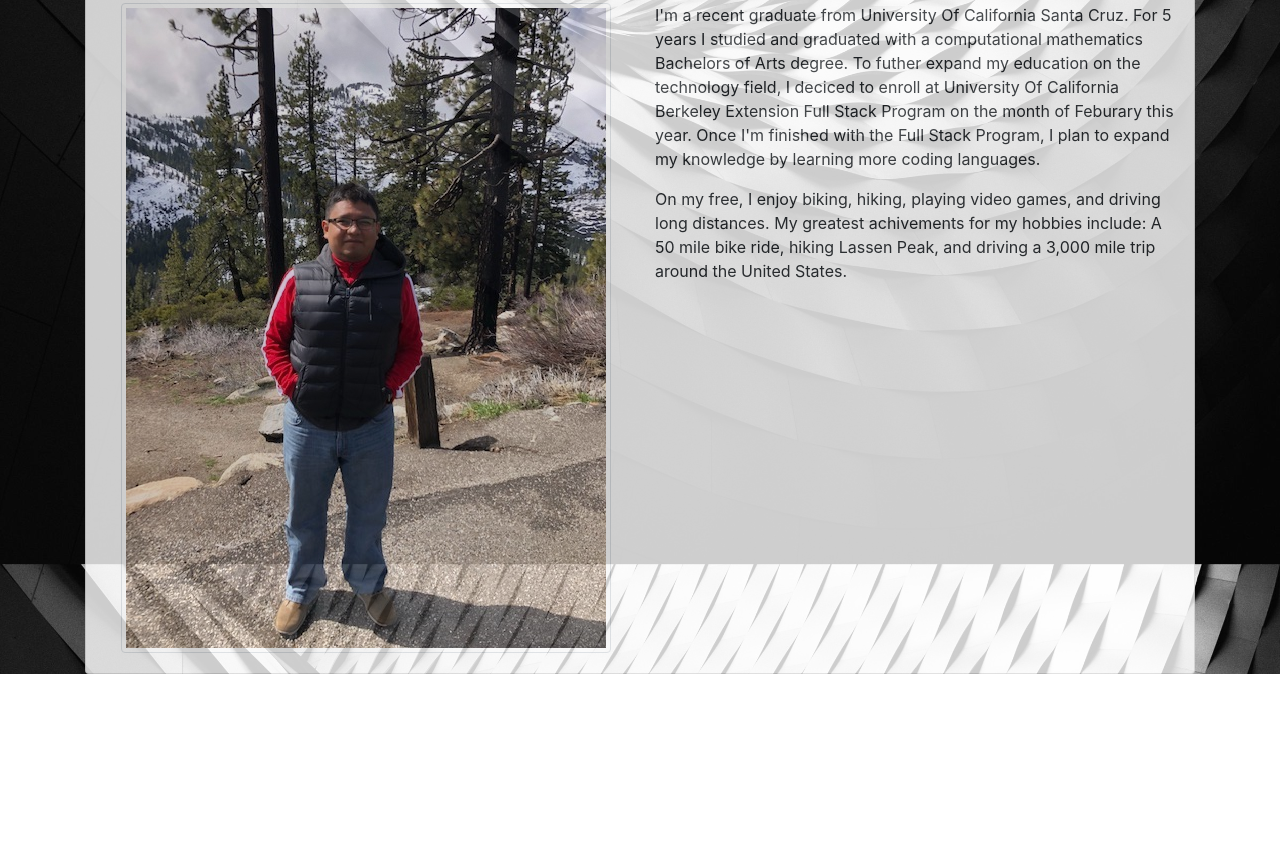
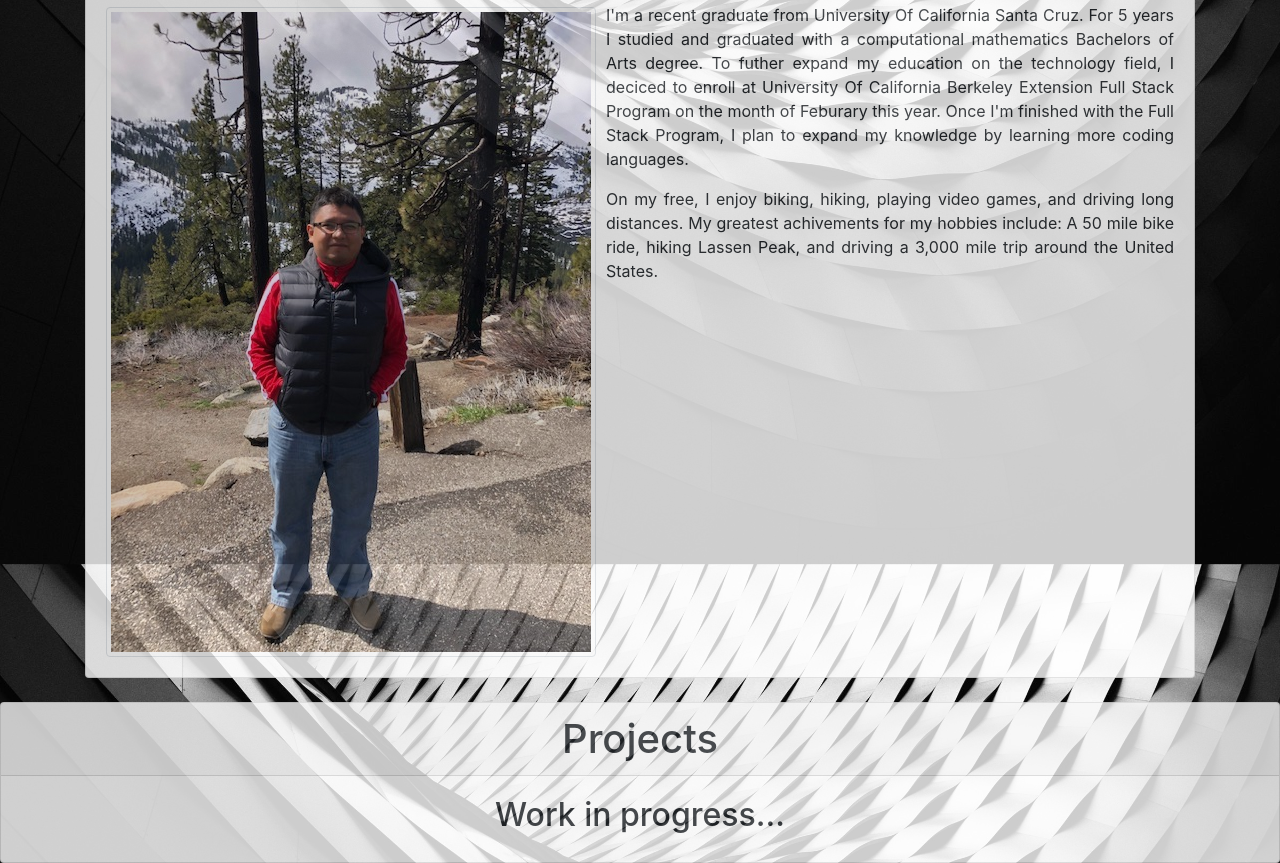
Before and after one commit to clavejin18/Jaime-A-Perez, a plain HTML site: page index.html in a window 1280 px wide. Shown: the part 289-1152 px from the top of the page. Before the commit the page ends 963 px from the top, so only its background shows below. Drawn offline with nearby package versions, Linux system fonts and the light colour scheme.

Commit message:
improvements on biography section

```diff
--- a/assets/css/style.css
+++ b/assets/css/style.css
@@ -19,3 +19,4 @@ body{
     background: greenyellow;
     color: rgb(0, 94, 255);
 }
+.text{overflow:auto}
--- a/index.html
+++ b/index.html
@@ -71,21 +71,36 @@
     </h1>
     <div class="row">
 <!-- picture column-->
+      <div class="container"></div>
       <div class="col">
           <div class="text-center">
-            <img src="assets/images/photos/myPic.jpg"class="img-fluid img-thumbnail">
+            <img src="assets/images/photos/myPic.jpg"class="img-fluid img-thumbnail  " style="float:left;margin: 4px 10px 0px 0px;">
+            </div>
+<!-- Biography information-->
+            <div class="">
+                <p class="text-justify">
+                    I'm a recent graduate from University Of California Santa Cruz. For 5 years I studied and graduated with a computational mathematics Bachelors of Arts degree. To futher expand my education on the technology field, I deciced to enroll at University Of California Berkeley Extension Full Stack Program on the month of Feburary this year. Once I'm finished with the Full Stack Program, I plan to expand my knowledge by learning more coding languages.
+                  </p>
+                  <p class="text-justify">
+                    On my free, I enjoy biking, hiking, playing video games, and driving long distances. My greatest achivements for my hobbies include: A 50 mile bike ride, hiking Lassen Peak, and driving a 3,000 mile trip around the United States.
+                  </p>
             </div>
           </div>
-<!-- paragraph column-->
-      <div class="col">
-        <p>
-          I'm a recent graduate from University Of California Santa Cruz. For 5 years I studied and graduated with a computational mathematics Bachelors of Arts degree. To futher expand my education on the technology field, I deciced to enroll at University Of California Berkeley Extension Full Stack Program on the month of Feburary this year. Once I'm finished with the Full Stack Program, I plan to expand my knowledge by learning more coding languages.
-        </p>
-        <p>
-          On my free, I enjoy biking, hiking, playing video games, and driving long distances. My greatest achivements for my hobbies include: A 50 mile bike ride, hiking Lassen Peak, and driving a 3,000 mile trip around the United States.
-        </p>
       </div>
     </div>
+  </div>
+</div>
+<br>
+<!-- End of Bio Section -->
+<!-- Project section-->
+<div class="card">
+  <h1 class="card-header text-center">
+    Projects
+  </h1>
+  <div class="card-body text-center">
+    <h2 class="animated pulse infinite">
+      Work in progress...
+    </h2>
   </div>
 </div>
 </div>
```
